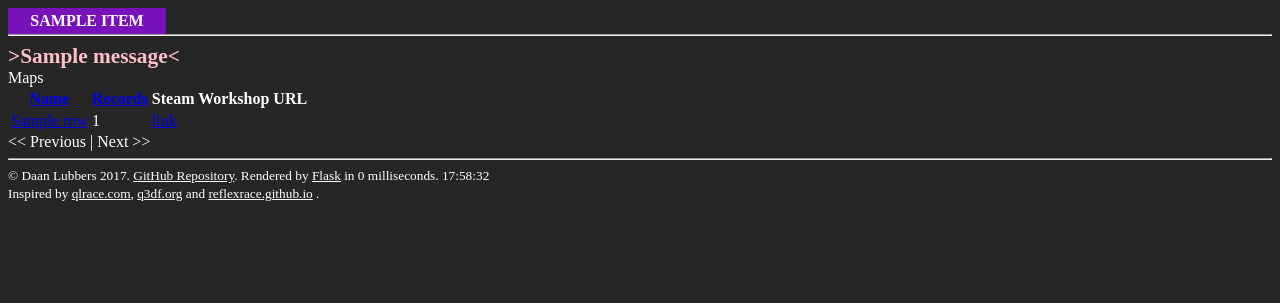
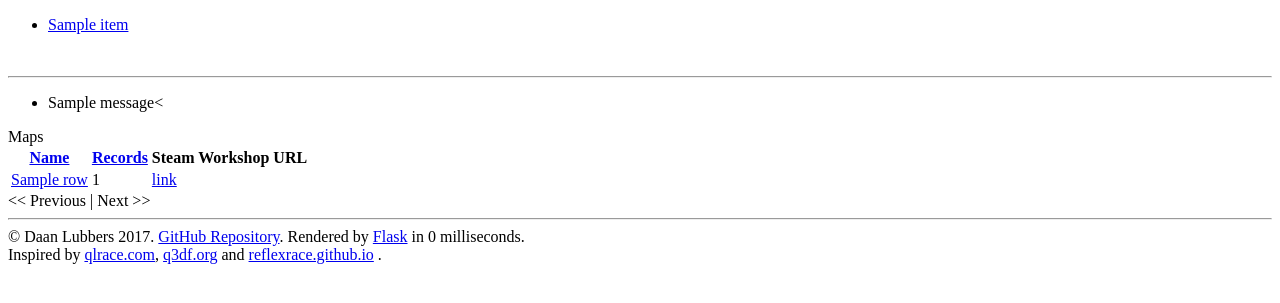
Before and after one commit to Daan4/qldf, a Flask app: template qldf/root/templates/maps.html in a window 1280 px wide. Shown: the top 303 px of the page. Run offline with Flask 2, Linux system fonts and the light colour scheme; the template is opened without the code that fills it: most values are stand-ins (such as "Sample title", 1, 10 or a date in 2020); one stand-in notice (Sample message) is shown; parts of the project's set-up code (start-up, migrations or seed data) failed here and were passed over; some libraries are stand-ins or nearby versions.

Commit message:
Remove all css

```diff
--- a/qldf/root/static/style.css
+++ /dev/null
@@ -1,85 +0,0 @@
-/* body */
-body {
-    background-color: #262626;
-}
-
-/* flash messages */
-div.flash {
-    display: inline;
-    color: pink;
-    font-weight: bold;
-    font-size: 16pt;
-}
-
-/* content block */
-div#page_content {
-    display: inline;
-    color: #FFFFFF;
-}
-
-/* navigation bar */
-a.menu_item:link, a.menu_item:visited {
-    display: block;
-    width: 150px;
-    font-weight: bold;
-    color: #FFFFFF;
-    background-color: #7911BA;
-    text-align: center;
-    padding: 4px;
-    text-decoration: none;
-    text-transform: uppercase;
-}
-
-a.active_menu_item:link, a.active_menu_item:visited {
-    display: block;
-    width: 150px;
-    font-weight: bold;
-    color: #FFFFFF;
-    background-color: #18ABDB;
-    text-align: center;
-    padding: 4px;
-    text-decoration: none;
-    text-transform: uppercase;
-}
-
-a.menu_item:hover, a.menu_item:active, a.active_menu_item:hover, a.active_menu_item:active {
-    background-color: #7A991A;
-}
-
-li.menu_item {
-    float: left;
-}
-
-li.hidden_menu_item {
-    display: none;
-}
-
-ul.navigation_bar, ul#flash_list {
-    list-style-type: none;
-    display: inline;
-    margin: 0;
-    padding: 0;
-    overflow: hidden;
-}
-
-/* footer */
-div#footer {
-    color: white;
-    display: inline;
-    font-size: 10pt;
-}
-
-a.footer:link, a.footer:visited {
-    color: white;
-}
-
-a.footer:hover, a.footer:active {
-    background-color: #BDBDBD;
-}
-
-/* digital clock */
-span#digital_clock {
-    display: inline;
-    color: white;
-    font-size: 10pt;
-}
--- a/qldf/root/templates/base.html
+++ b/qldf/root/templates/base.html
@@ -1,8 +1,7 @@
 <!DOCTYPE html>
 <html lang="en">
 <head>
-    <link rel="shortcut icon" type="image/x-icon" href="{{ url_for('static', filename='icon.ico') }}">
-    <link rel="stylesheet" type="text/css" href="{{ url_for('static', filename='style.css') }}">
+    <link rel="shortcut icon" type="image/x-icon" href="{{ url_for('root.static', filename='icon.ico') }}">
     <meta charset="UTF-8">
     {% if title %}
     <title>{{ title }} - www.qldf.com</title>
@@ -28,17 +27,10 @@
     </script>
 </head>
 <body onload="startTime()">
-    <ul class="navigation_bar">
+    <ul>
         {% for item in nav.main %}
-            <li class="menu_item">
-                <a class="{% if item.is_active %}
-                          active_menu_item
-                          {% else %}
-                          menu_item
-                          {% endif %}"
-                href="{{ item.url }}">
-                    {{ item.label }}
-                </a>
+            <li>
+                <a href="{{ item.url }}">{{ item.label }}</a>
             </li>
         {% endfor %}
     </ul>
@@ -49,15 +41,15 @@
     <br><hr>
     {% with messages = get_flashed_messages() %}
         {% if messages %}
-            <ul id="flash_list">
+            <ul>
                 {% for message in messages %}
-                <li><div class="flash">>{{ message }}<</div></li>
+                <li><div>{{ message }}<</div></li>
                 {% endfor %}
             </ul>
         {% endif %}
     {% endwith %}
-    <div id="page_content">{% block content %}{% endblock %}</div>
-    <div id="footer"><hr>© Daan Lubbers 2017. <a class="footer" href="https://www.github.com/daan4/qldf">GitHub Repository</a>. Rendered by <a class="footer" href="http://flask.pocoo.org/">Flask</a> in __EXECUTION_TIME__. <span id="digital_clock"></span><br/>
-        Inspired by <a class="footer" href="https://qlrace.com">qlrace.com</a>, <a class="footer" href="https://q3df.org">q3df.org</a> and <a class="footer" href="https://reflexrace.github.io">reflexrace.github.io</a> . </div>
+    <div>{% block content %}{% endblock %}</div>
+    <div><hr>© Daan Lubbers 2017. <a href="https://www.github.com/daan4/qldf">GitHub Repository</a>. Rendered by <a href="http://flask.pocoo.org/">Flask</a> in __EXECUTION_TIME__.<br/>
+        Inspired by <a href="https://qlrace.com">qlrace.com</a>, <a href="https://q3df.org">q3df.org</a> and <a href="https://reflexrace.github.io">reflexrace.github.io</a> . </div>
 </body>
 </html>
--- a/qldf/root/templates/macros.html
+++ b/qldf/root/templates/macros.html
@@ -3,7 +3,7 @@
         <dt>{{ field.label }}
         <dd>{{ field(**kwargs) }}
         {% if field.errors %}
-        <ul class=errors>
+        <ul>
             {% for error in field.errors %}
                 <li>{{ error }}</li>
             {% endfor %}
@@ -14,7 +14,7 @@
 {% endmacro %}
 
 {% macro render_form(form) %}
-    <form action="" method="post" name="{{ form.name }}" id="form">
+    <form action="" method="post" name="{{ form.name }}">
         {{ form.hidden_tag() }}
         {% for field in form %}
             {{ render_field(field) }}
```
